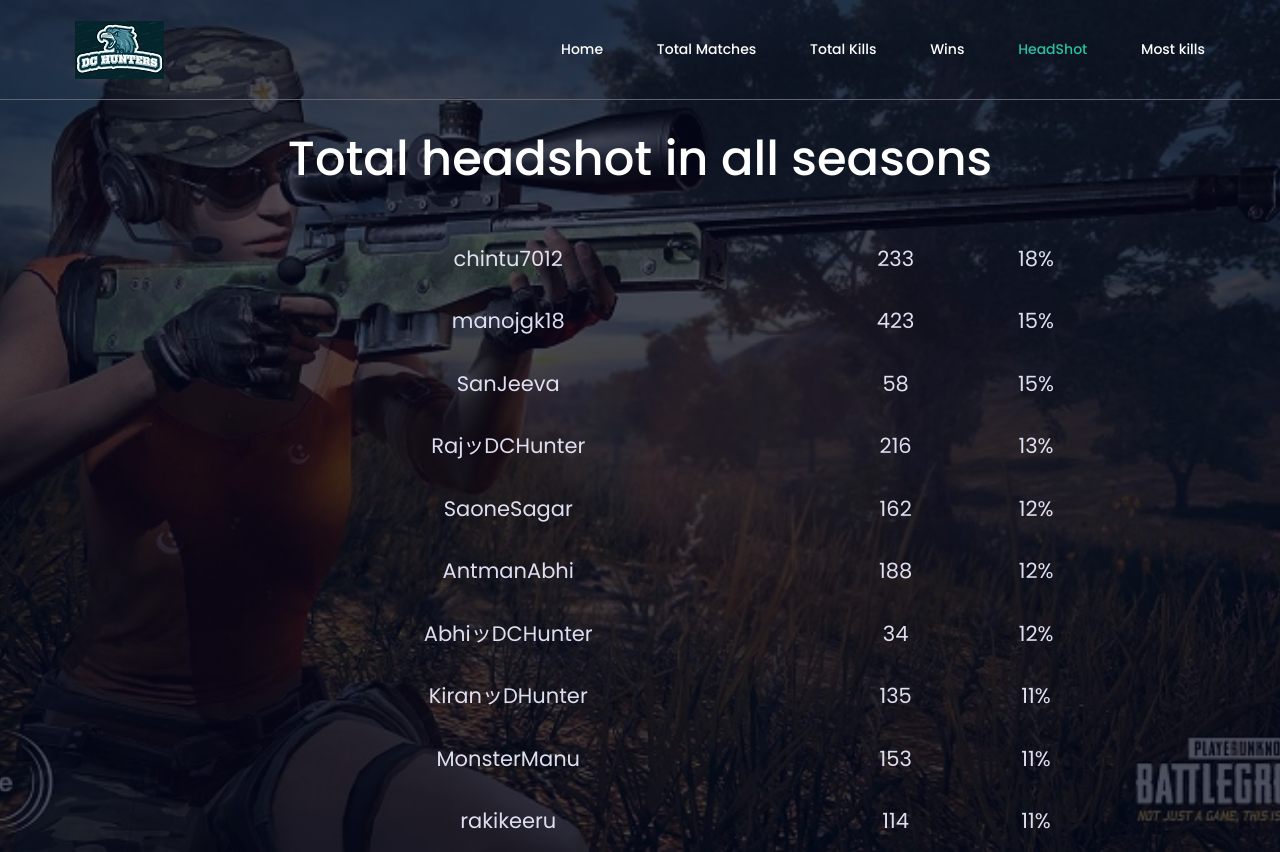
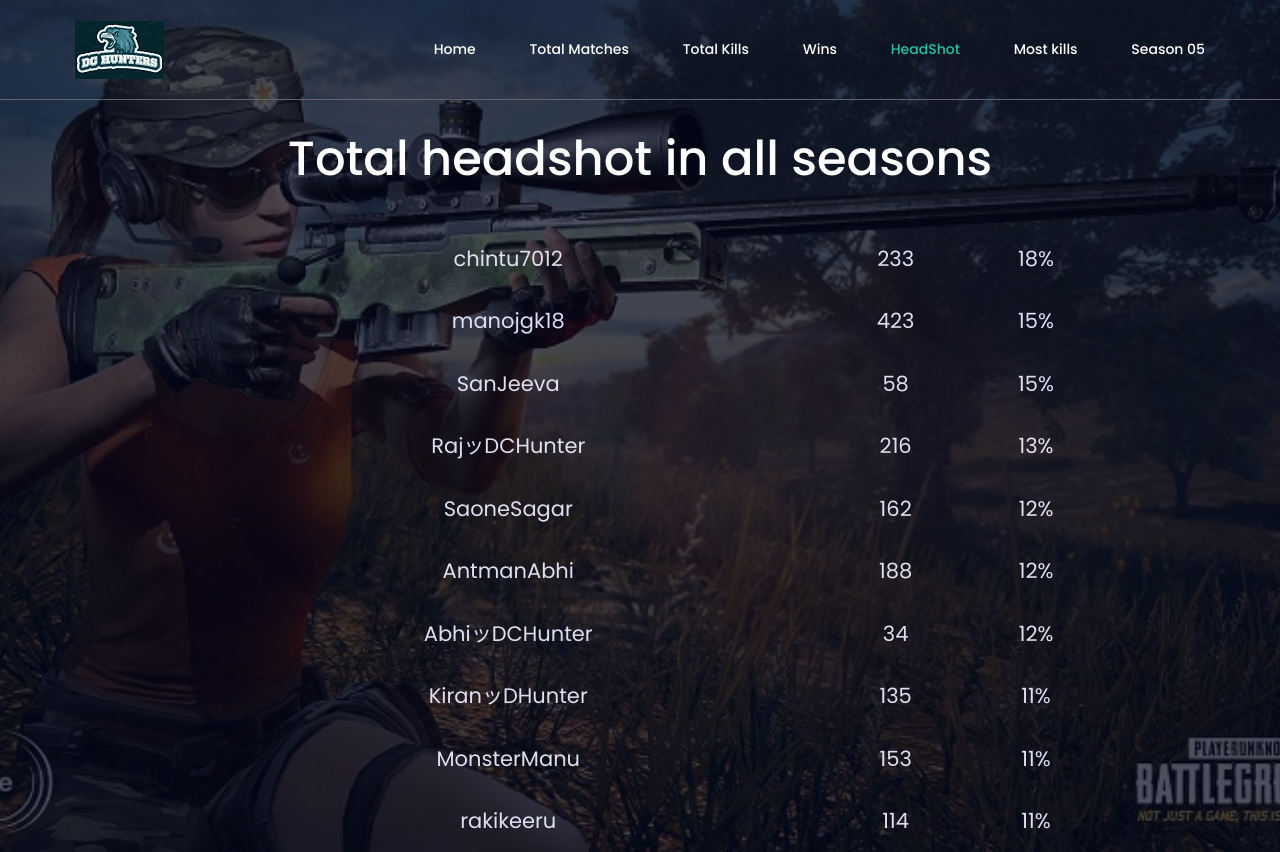
Before and after one commit to KiranGangadhar01/DCHunters, a Django app: page /headshot/ in a window 1280 px wide. Run offline with Django 3.2, Linux system fonts and the light colour scheme; data comes from the database, SQL or seed files in the repository; some libraries are stand-ins or nearby versions.

Commit message:
Update totalheadshot.html

```diff
--- a/DCHunter/templates/playerstats/totalheadshot.html
+++ b/DCHunter/templates/playerstats/totalheadshot.html
@@ -48,6 +48,7 @@
                       <li class="nav-item"><a class="nav-link" href="{% url 'basic_app:totalwins' %}">Wins</a></li>
                       <li class="nav-item active"><a class="nav-link"  href="{% url 'basic_app:totalheadshot' %}">HeadShot</a></li>
                       <li class="nav-item"><a class="nav-link"  href="{% url 'basic_app:mostkills' %}">Most kills</a></li>
+                      <li class="nav-item"><a class="nav-link"  href="{% url 'basic_app:topseason05' %}">Season 05</a></li>
                     </ul>
                 </div>
             </nav>
```
